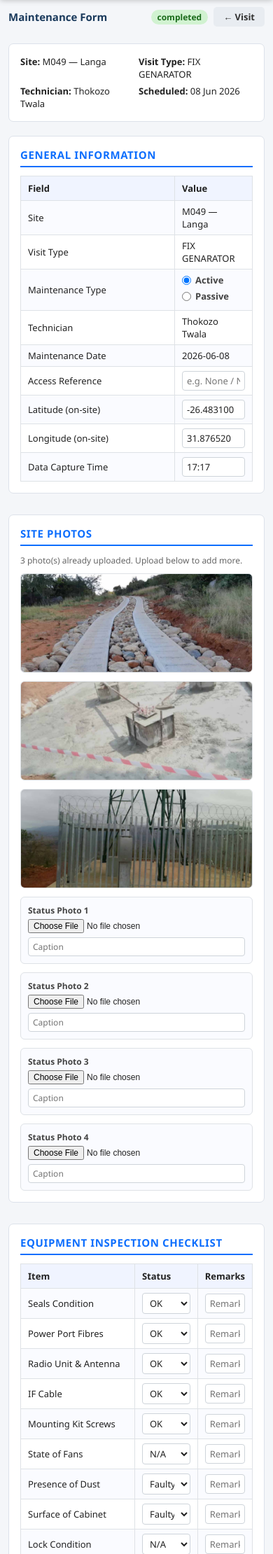
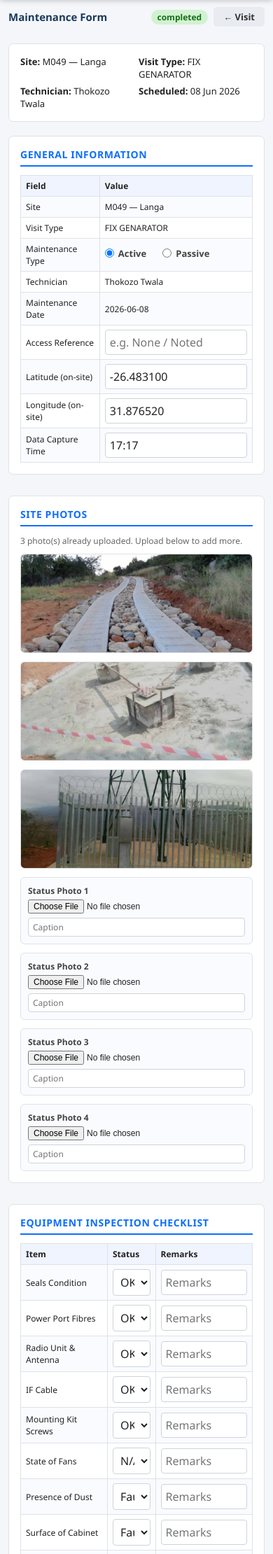
Before and after one commit to enziwe05/m26-web-app, a PHP site: page /maintenance_form.php?visit_id=31&edit=1 in a window 390 px wide. Shown: the part 846-3066 px from the top of the page at 70% size. Run offline with PHP 8.4, Linux system fonts and the light colour scheme; a user stored in the database is signed in; data comes from the database, SQL or seed files in the repository.

Commit message:
responsive

```diff
--- a/css/styles.css
+++ b/css/styles.css
@@ -15,6 +15,9 @@ body {
 
 a { color: #1a5ca8; text-decoration: none; }
 a:hover { text-decoration: underline; }
+
+/* Media never overflows its container (key safety net on phones) */
+img { max-width: 100%; }
 
 /* --- Layout -------------------------------------------------------------- */
 .page-wrapper {
@@ -713,6 +716,37 @@ textarea { resize: vertical; min-height: 80px; }
     .item-row  { flex-wrap: wrap; gap: 8px; }
     .item-meta { width: 100%; }
 
+    /* Inputs at 16px stop iOS Safari auto-zooming on focus */
+    input[type='text'],
+    input[type='password'],
+    input[type='email'],
+    input[type='tel'],
+    input[type='date'],
+    input[type='number'],
+    select,
+    textarea { font-size: 16px; }
+
+    /* --- Maintenance / inspection forms --------------------------------- */
+    /* Let the card scroll sideways so wide tables are never cut off */
+    .mf-section.card { overflow-x: auto; -webkit-overflow-scrolling: touch; }
+
+    .mf-section h2 { font-size: 14px; }
+
+    /* Drop the fixed pixel column widths (set inline) so columns fit the
+       screen; the card still scrolls if content is genuinely too wide */
+    .mf-table th,
+    .mf-table td { width: auto !important; padding: 6px 7px; }
+
+    .mf-table { font-size: 12px; }
+    .mf-table select,
+    .mf-table input[type='text'] { font-size: 16px; padding: 6px; }
+
+    /* Antenna entry grid: 5 columns → 2 on phones */
+    .antenna-grid { grid-template-columns: 1fr 1fr !important; }
+
+    /* Antenna read-only grid: allow sideways scroll */
+    .ant-grid { display: block; overflow-x: auto; -webkit-overflow-scrolling: touch; }
+
     /* Login */
     .login-card { width: calc(100% - 32px); padding: 30px 20px; }
 }
@@ -724,4 +758,7 @@ textarea { resize: vertical; min-height: 80px; }
     .stat-box        { min-width: unset; }
     .btn             { padding: 8px 14px; font-size: 13px; }
     .page-heading h1 { font-size: 15px; }
+
+    /* Antenna entry grid → single column on the narrowest phones */
+    .antenna-grid    { grid-template-columns: 1fr !important; }
 }
--- a/incl/header.php
+++ b/incl/header.php
@@ -18,7 +18,7 @@ $extra_head = $extra_head ?? '';
     <meta name='viewport' content='width=device-width, initial-scale=1.0'>
     <title><?php echo htmlspecialchars($page_title); ?></title>
     <link rel='icon' href='images/m26.png' type='image/png'>
-    <link rel='stylesheet' href='css/styles.css?v=12'/>
+    <link rel='stylesheet' href='css/styles.css?v=13'/>
     <?php echo $extra_head; ?>
 </head>
 <body>
--- a/login.php
+++ b/login.php
@@ -46,7 +46,7 @@ if (isset($_POST['username'])) {
     <meta name='viewport' content='width=device-width, initial-scale=1.0'>
     <title>M26</title>
     <link rel='icon' href='images/m26.png' type='image/png'>
-    <link rel='stylesheet' href='css/styles.css?v=10'/>
+    <link rel='stylesheet' href='css/styles.css?v=13'/>
 </head>
 <body>
 <div class='login-page'>
```
